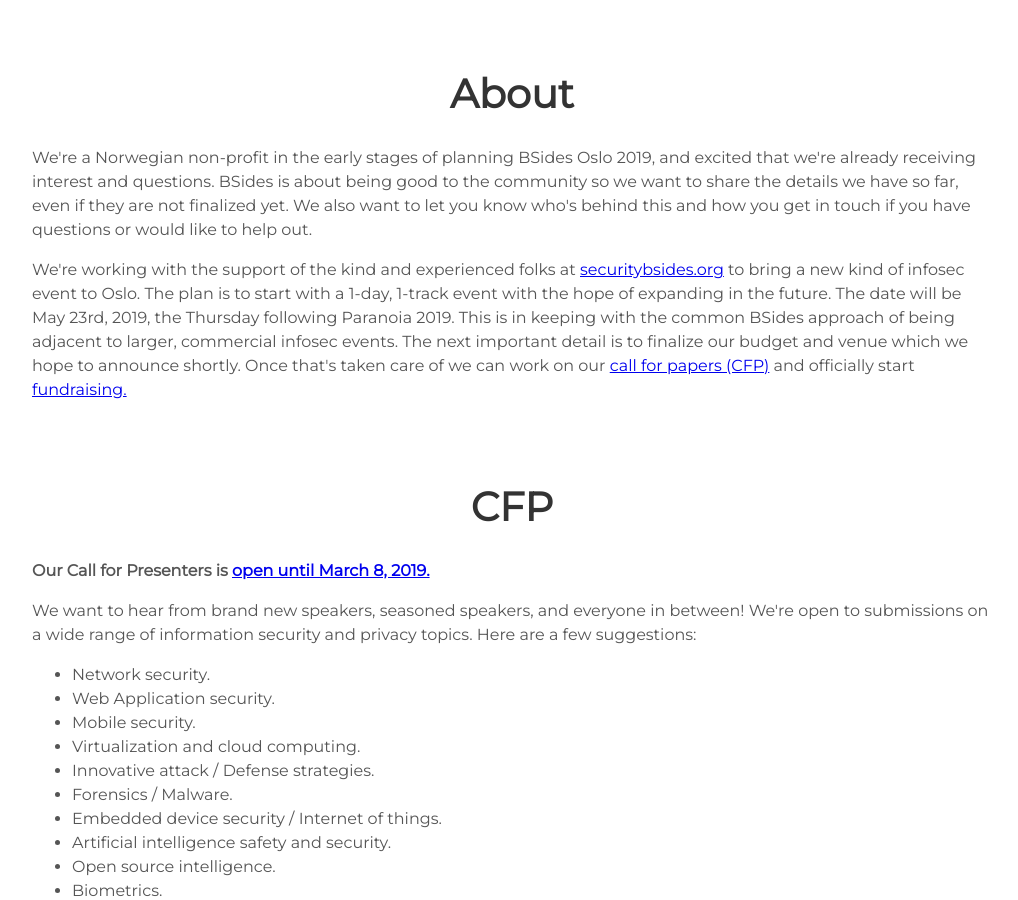
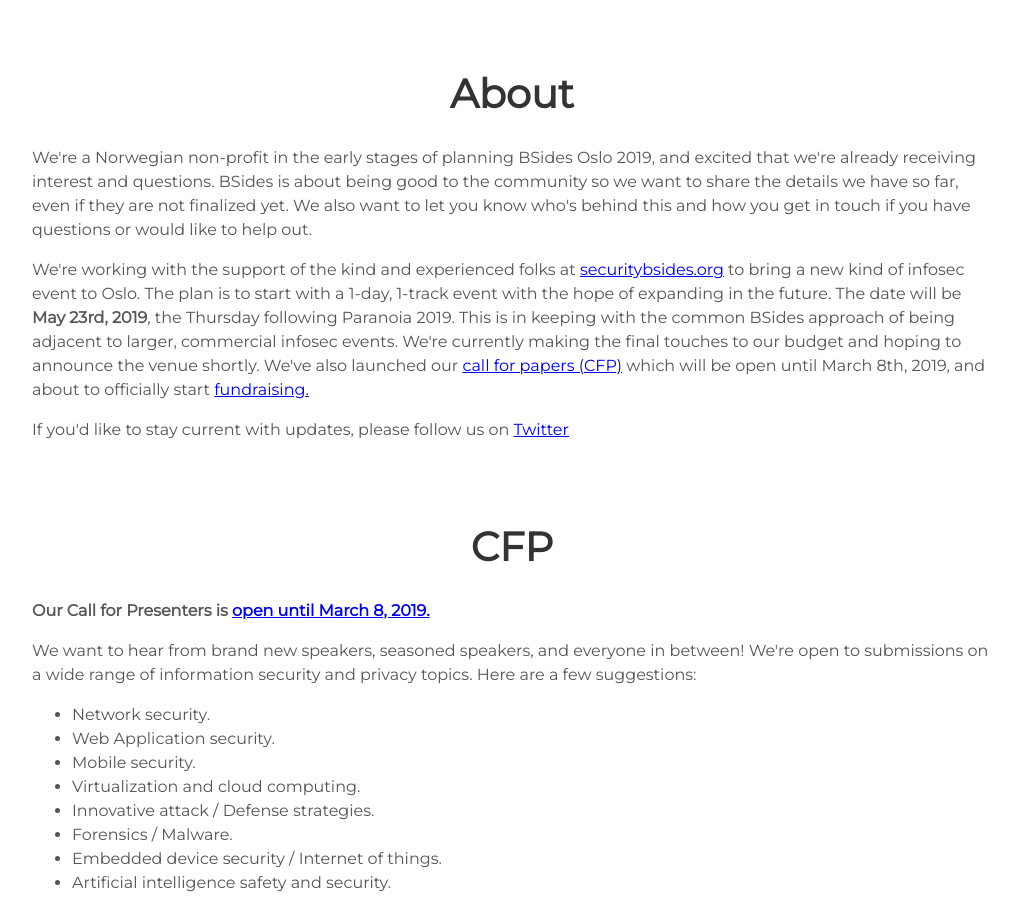
Before and after one commit to eoftedal/2019, a Jekyll site: the page built from index.html, in a window 1280 px wide and 900 px high, scrolled down 911 px. Shown: the whole window, without its empty margins (128-1146 px from the left). Built offline with Jekyll 4.4.1, drawn with Linux system fonts in a browser that asks for light colours.

Commit message:
Updated the About text

```diff
--- a/index.html
+++ b/index.html
@@ -6,7 +6,8 @@
      <h1>About</h1>
     <p>We're a Norwegian non-profit in the early stages of planning BSides Oslo 2019, and excited that we're already receiving interest and questions. BSides is about being good to the community so we want to share the details we have so far, even if they are not finalized yet. We also want to let you know who's behind this and how you get in touch if you have questions or would like to help out.</p>
 
-    <p>We're working with the support of the kind and experienced folks at <a href="http://www.securitybsides.org">securitybsides.org</a> to bring a new kind of infosec event to Oslo. The plan is to start with a 1-day, 1-track event with the hope of expanding in the future. The date will be May 23rd, 2019, the Thursday following Paranoia 2019. This is in keeping with the common BSides approach of being adjacent to larger, commercial infosec events. The next important detail is to finalize our   budget and venue which we hope to announce shortly. Once that's taken care of we can work on our <a href="#CFP">call for papers (CFP)</a> and officially start <a href="#sponsorship">fundraising.</a></p>
+    <p>We're working with the support of the kind and experienced folks at <a href="http://www.securitybsides.org">securitybsides.org</a> to bring a new kind of infosec event to Oslo. The plan is to start with a 1-day, 1-track event with the hope of expanding in the future. The date will be <b>May 23rd, 2019</b>, the Thursday following Paranoia 2019. This is in keeping with the common BSides approach of being adjacent to larger, commercial infosec events. We're currently making the final touches to our budget and hoping to announce the venue shortly. We've also launched our <a href="#CFP">call for papers (CFP)</a> which will be open until March 8th, 2019, and about to officially start <a href="#sponsorship">fundraising.</a></p>
+    <p>If you'd like to stay current with updates, please follow us on <a href="https://twitter.com/{{site.twitter_username}}">Twitter</a></p>
   </section>
 </div>
  <div class="user-details">
```
